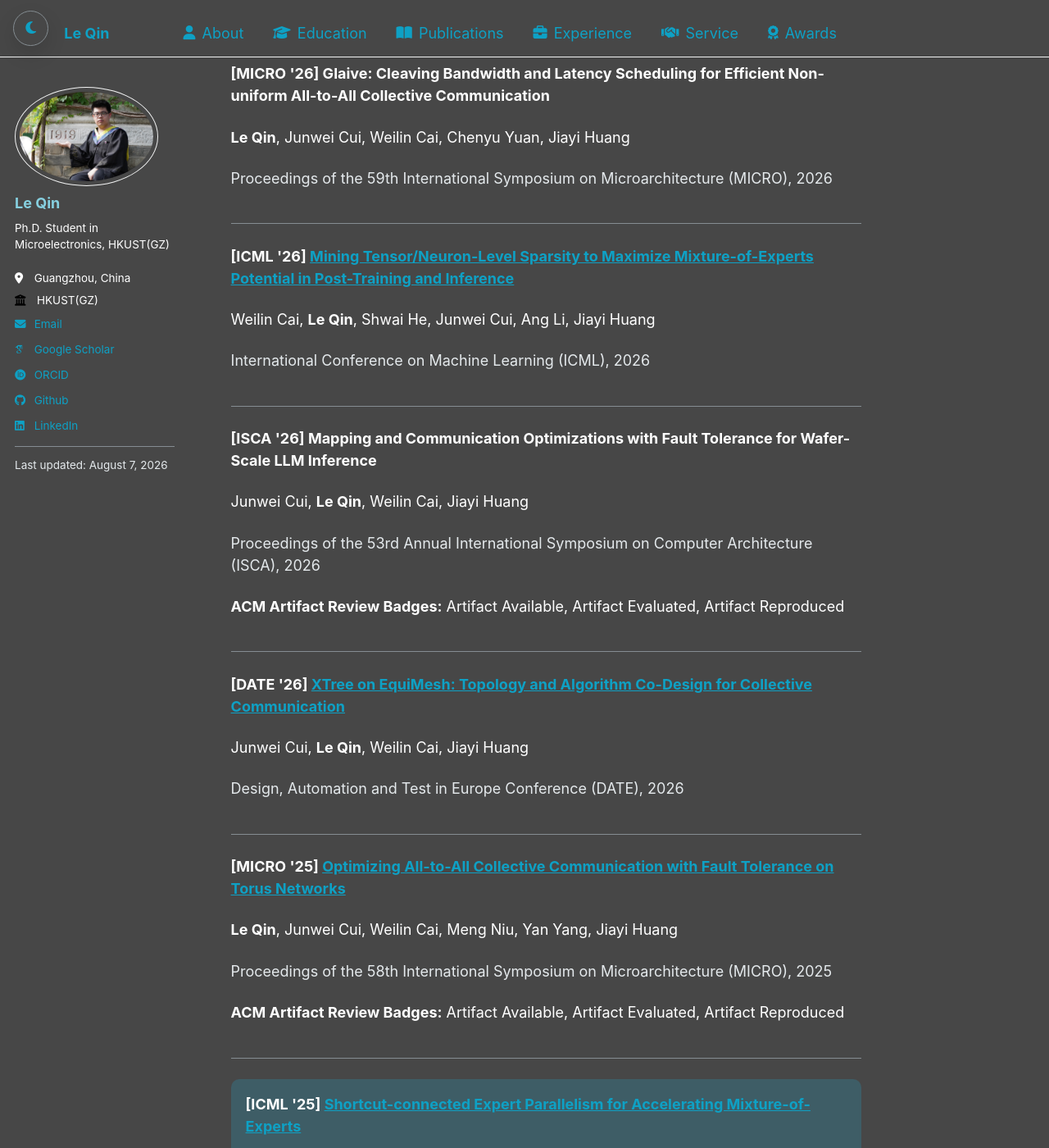
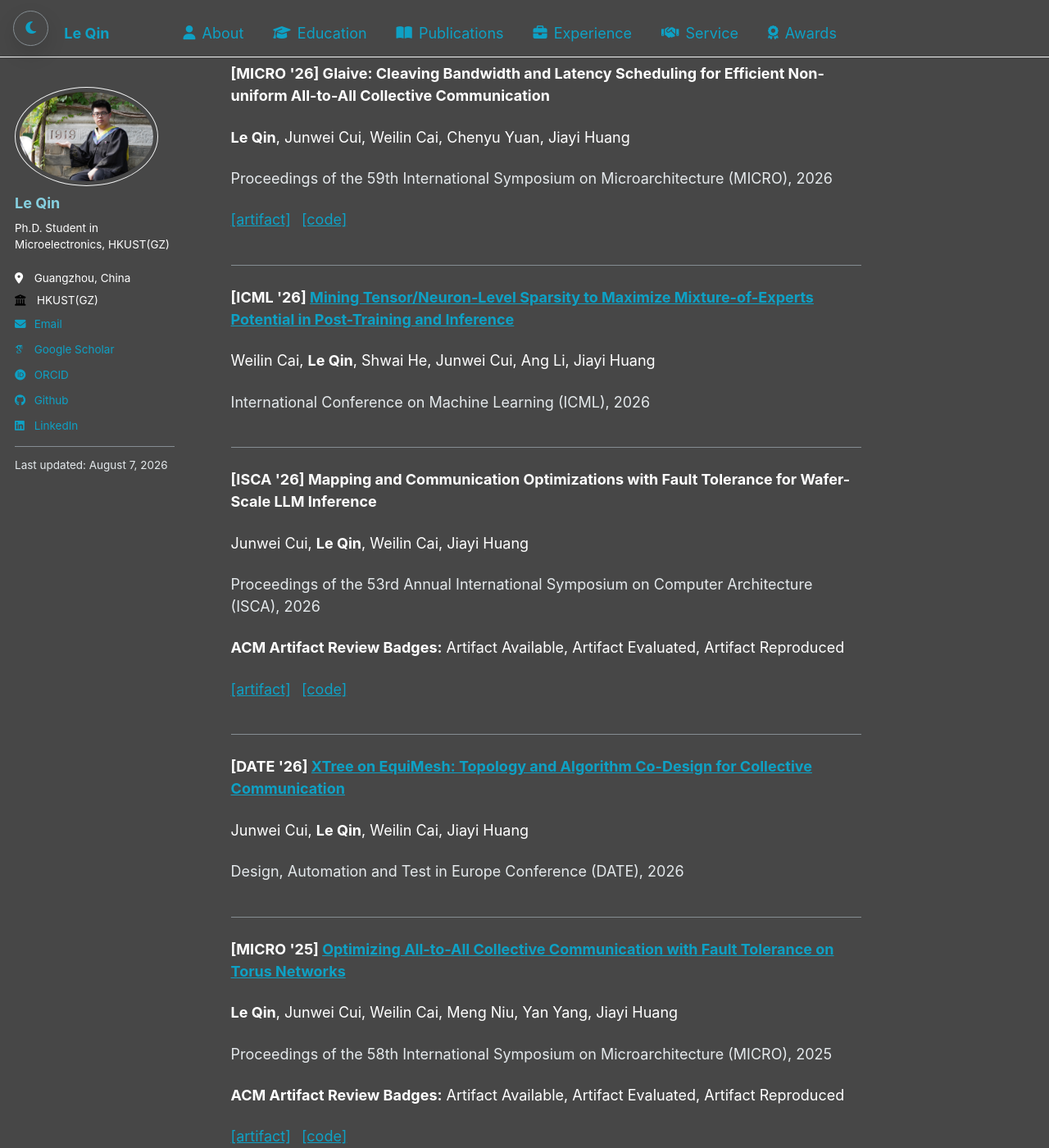
Before and after one commit to G-alois/G-alois.github.io, a Jekyll site: the page built from _pages/about.md, in a window 1280 px wide and 1400 px high, scrolled down 1182 px. Shown: the whole window at 82% size. Built offline with Jekyll 4.4.1, drawn with Linux system fonts in a browser that asks for light colours; some web fonts are replaced; some of the changed text lies outside the part shown.

Commit message:
Add publication artifact, code, and video links

```diff
--- a/_pages/about.md
+++ b/_pages/about.md
@@ -38,6 +38,7 @@ author_profile: true
     <p class="publication-title"><strong>[MICRO '26]</strong> Glaive: Cleaving Bandwidth and Latency Scheduling for Efficient Non-uniform All-to-All Collective Communication</p>
     <p class="publication-authors"><strong>Le Qin</strong>, Junwei Cui, Weilin Cai, Chenyu Yuan, Jiayi Huang</p>
     <p class="publication-meta">Proceedings of the 59th International Symposium on Microarchitecture (MICRO), 2026</p>
+    <p class="publication-links"><a href="https://doi.org/10.5281/zenodo.21547687">[artifact]</a> <a href="https://github.com/redbird-arch/micro2026-glaive-artifact">[code]</a></p>
   </div>
 
   <div class="publication-item">
@@ -51,6 +52,7 @@ author_profile: true
     <p class="publication-authors">Junwei Cui, <strong>Le Qin</strong>, Weilin Cai, Jiayi Huang</p>
     <p class="publication-meta">Proceedings of the 53rd Annual International Symposium on Computer Architecture (ISCA), 2026</p>
     <p class="publication-badge"><strong>ACM Artifact Review Badges:</strong> Artifact Available, Artifact Evaluated, Artifact Reproduced</p>
+    <p class="publication-links"><a href="https://doi.org/10.5281/zenodo.19686855">[artifact]</a> <a href="https://github.com/redbird-arch/isca2026-busybarn-artifact">[code]</a></p>
   </div>
 
   <div class="publication-item">
@@ -64,6 +66,7 @@ author_profile: true
     <p class="publication-authors"><strong>Le Qin</strong>, Junwei Cui, Weilin Cai, Meng Niu, Yan Yang, Jiayi Huang</p>
     <p class="publication-meta">Proceedings of the 58th International Symposium on Microarchitecture (MICRO), 2025</p>
     <p class="publication-badge"><strong>ACM Artifact Review Badges:</strong> Artifact Available, Artifact Evaluated, Artifact Reproduced</p>
+    <p class="publication-links"><a href="https://doi.org/10.5281/zenodo.16735314">[artifact]</a> <a href="https://github.com/redbird-arch/micro2025-torus-ft-all2all-artifact">[code]</a></p>
   </div>
 
   <div class="publication-item publication-item--highlight">
@@ -77,14 +80,16 @@ author_profile: true
     <p class="publication-title"><strong>[ISCA '25]</strong> <a href="https://doi.org/10.1145/3695053.3731025">Chimera: Communication Fusion for Hybrid Parallelism in Large Language Models</a></p>
     <p class="publication-authors"><strong>Le Qin</strong>, Junwei Cui, Weilin Cai, Jiayi Huang</p>
     <p class="publication-meta">Proceedings of the 52nd Annual International Symposium on Computer Architecture (ISCA), 2025</p>
-    <p class="publication-highlight">Highlight: ISCA 2025 Distinguished Artifact Award</p>
+    <p class="publication-highlight">Highlight: <a class="publication-highlight-link" href="https://www.youtube.com/watch?v=CCvdOPhz254&t=2103s">ISCA 2025 Distinguished Artifact Award</a></p>
     <p class="publication-badge"><strong>ACM Artifact Review Badges:</strong> Artifact Available, Artifact Evaluated, Artifact Reproduced</p>
+    <p class="publication-links"><a href="https://doi.org/10.5281/zenodo.15348400">[artifact]</a> <a href="https://github.com/redbird-arch/isca2025-chimera-artifact">[code]</a></p>
   </div>
 
   <div class="publication-item">
     <p class="publication-title"><strong>[ISCA '25]</strong> <a href="https://doi.org/10.1145/3695053.3731105">TRACI: Network Acceleration of Input-Dynamic Communication for Large-Scale Deep Learning Recommendation Model</a></p>
     <p class="publication-authors">Guyue Huang, Hao Li, <strong>Le Qin</strong>, Jiayi Huang, Yangwook Kang, Yufei Ding, Yuan Xie</p>
     <p class="publication-meta">Proceedings of the 52nd Annual International Symposium on Computer Architecture (ISCA), 2025</p>
+    <p class="publication-links"><a href="https://www.youtube.com/watch?v=hOZc2bN0u88">[video]</a></p>
   </div>
 
   <div class="publication-item">
--- a/assets/css/main.scss
+++ b/assets/css/main.scss
@@ -287,6 +287,15 @@ h3 {
 
 .publication-authors {
   margin: 0.15rem 0;
+}
+
+.publication-links {
+  margin: 0.25rem 0 0;
+  font-size: 0.92rem;
+}
+
+.publication-links a + a {
+  margin-left: 0.45rem;
 }
 
 .publication-item--highlight {
```
